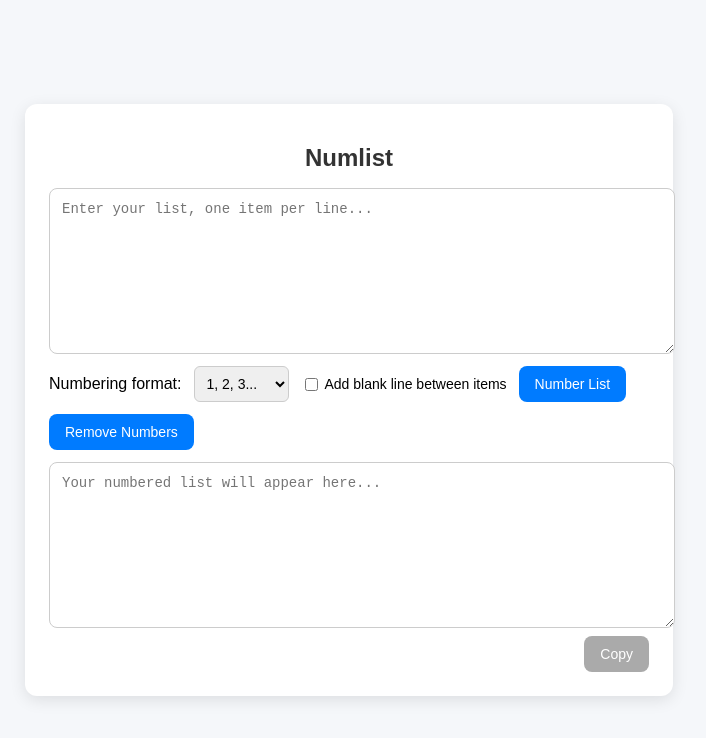
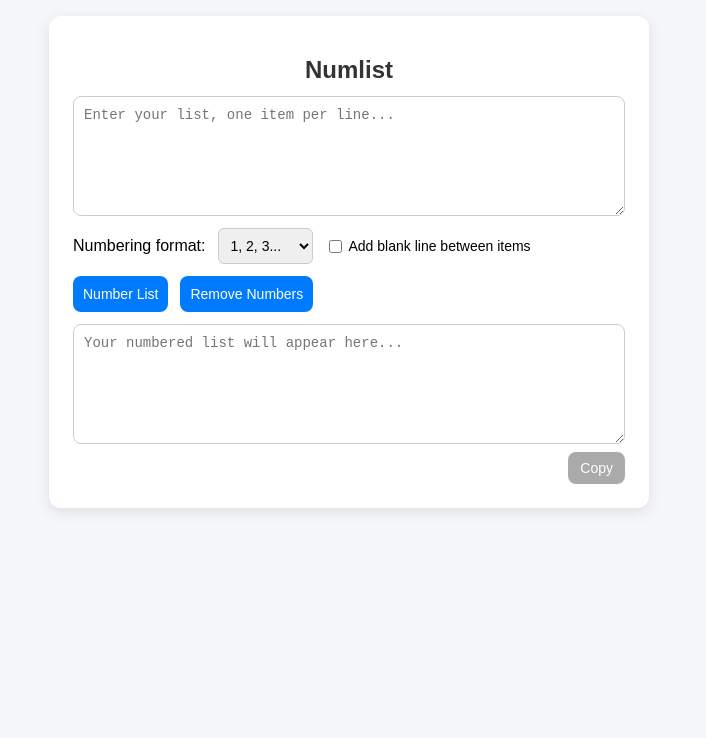
Before and after one commit to guillaumefe/numlist, a plain HTML site: page index.html in a window 1280 px wide. Shown: the whole page, without its empty margins (291-997 px from the left). Drawn offline with Linux system fonts and the light colour scheme.

Commit message:
feat(responsive): implement mobile-first, fully responsive layout
feat(responsive): implement mobile-first, fully responsive layout

- Apply mobile-first base styles with full-width inputs and vertical stacking
- Add tablet breakpoint (≥600px) for horizontal controls and inline sizing
- Add desktop breakpoint (≥900px) to expand container width

```diff
--- a/index.html
+++ b/index.html
@@ -5,29 +5,30 @@
   <meta name="viewport" content="width=device-width, initial-scale=1.0">
   <title>Numlist</title>
   <style>
-    /* Reset default margins and set font and background */
+    /* Mobile-first base styles */
+    * {
+      box-sizing: border-box;
+    }
     body {
       margin: 0;
       font-family: Arial, sans-serif;
       background: #f5f7fa;
       display: flex;
       justify-content: center;
-      align-items: center;
-      height: 100vh;
+      align-items: flex-start;
+      padding: 16px;
     }
-    /* Container styling */
     .container {
       background: #fff;
       border-radius: 12px;
       box-shadow: 0 4px 16px rgba(0,0,0,0.1);
-      padding: 24px;
+      padding: 16px;
       width: 100%;
-      max-width: 600px;
+      max-width: 500px;
     }
-    /* Main heading styling */
     h1 {
-      margin-bottom: 16px;
-      font-size: 24px;
+      margin-bottom: 12px;
+      font-size: 20px;
       text-align: center;
       color: #333;
     }
@@ -36,41 +37,36 @@
       flex-direction: column;
       gap: 12px;
     }
-    /* Textarea and input base styling */
     textarea, select, input[type=checkbox] + label, button {
       font-size: 14px;
     }
-    /* Textarea styling */
     textarea {
       width: 100%;
-      height: 140px;
-      padding: 12px;
+      min-height: 120px;
+      padding: 10px;
       border: 1px solid #ccc;
       border-radius: 8px;
       resize: vertical;
     }
-    /* Controls row styling */
     .controls {
       display: flex;
-      flex-wrap: wrap;
-      gap: 12px;
-      align-items: center;
+      flex-direction: column;
+      gap: 8px;
     }
-    /* Dropdown styling */
     select {
+      width: 100%;
       padding: 8px;
       border-radius: 6px;
       border: 1px solid #ccc;
     }
-    /* Checkbox container styling */
     .checkbox {
       display: flex;
       align-items: center;
       gap: 4px;
     }
-    /* Button styling */
     button {
-      padding: 10px 16px;
+      width: 100%;
+      padding: 10px;
       border: none;
       border-radius: 8px;
       cursor: pointer;
@@ -85,7 +81,6 @@
     button:hover:not(:disabled) {
       background: #0056b3;
     }
-    /* Output area styling */
     .output-area {
       display: flex;
       flex-direction: column;
@@ -93,12 +88,12 @@
     }
     .copy-btn {
       align-self: flex-end;
+      width: auto;
+      padding: 8px 12px;
     }
-    /* Toast styling */
     .toast {
       visibility: hidden;
       min-width: 200px;
-      margin-left: -100px;
       background-color: #333;
       color: #fff;
       text-align: center;
@@ -109,12 +104,40 @@
       left: 50%;
       bottom: 30px;
       font-size: 14px;
+      transform: translateX(-50%);
       opacity: 0;
       transition: opacity 0.5s, visibility 0.5s;
     }
     .toast.show {
       visibility: visible;
       opacity: 1;
+    }
+    /* Tablet and up */
+    @media (min-width: 600px) {
+      .container {
+        padding: 24px;
+      }
+      h1 {
+        font-size: 24px;
+      }
+      .controls {
+        flex-direction: row;
+        flex-wrap: wrap;
+        align-items: center;
+        gap: 12px;
+      }
+      select {
+        width: auto;
+      }
+      button {
+        width: auto;
+      }
+    }
+    /* Desktop and up */
+    @media (min-width: 900px) {
+      .container {
+        max-width: 600px;
+      }
     }
   </style>
 </head>
@@ -235,7 +258,7 @@
         return `${prefix} ${line}`;
       });
 
-      // Join items with or without extra newlines
+      // Display numbered list in output area
       outputEl.value = newlineEl.checked
         ? numbered.join('\n\n')
         : numbered.join('\n');
@@ -245,7 +268,7 @@
     }
 
     /**
-     * Remove numbering from the list in the input area
+     * Remove numbering from the list and display cleaned list in output
      */
     function removeNumbers() {
       const cleaned = inputEl.value
@@ -253,7 +276,9 @@
         .map(line => stripPrefix(line.trim()))
         .filter(line => line)
         .join('\n');
-      inputEl.value = cleaned;
+      // Update output area with cleaned list
+      outputEl.value = cleaned;
+      copyBtn.disabled = cleaned.length === 0;
       saveState();
     }
 
```
